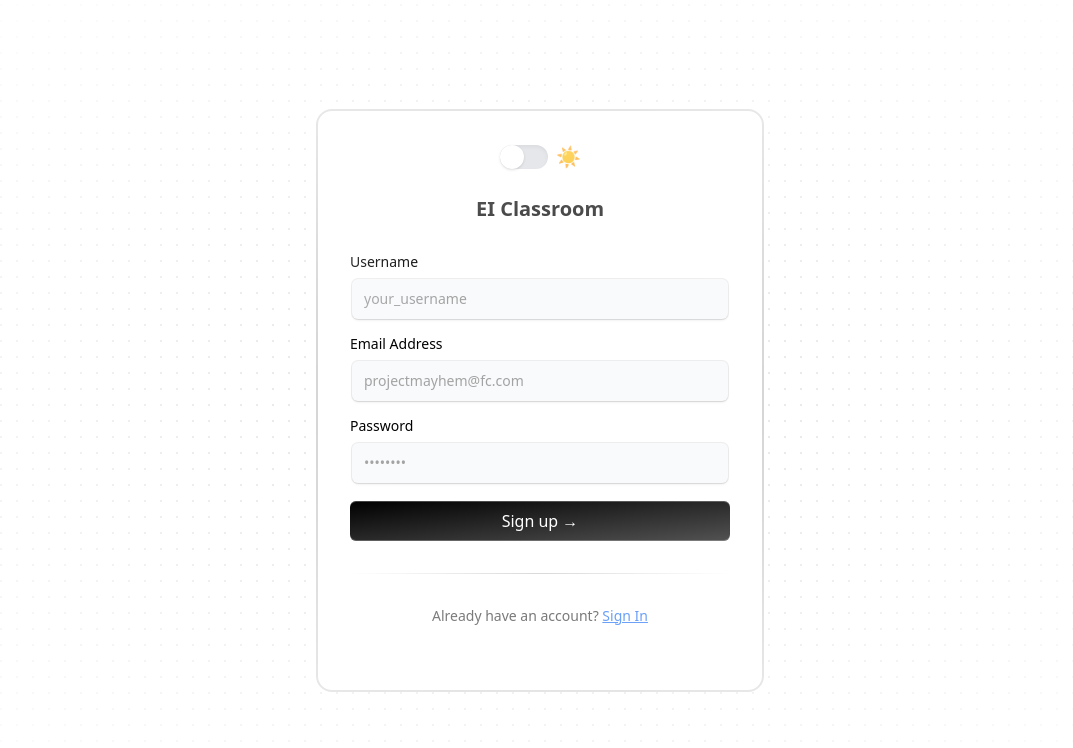
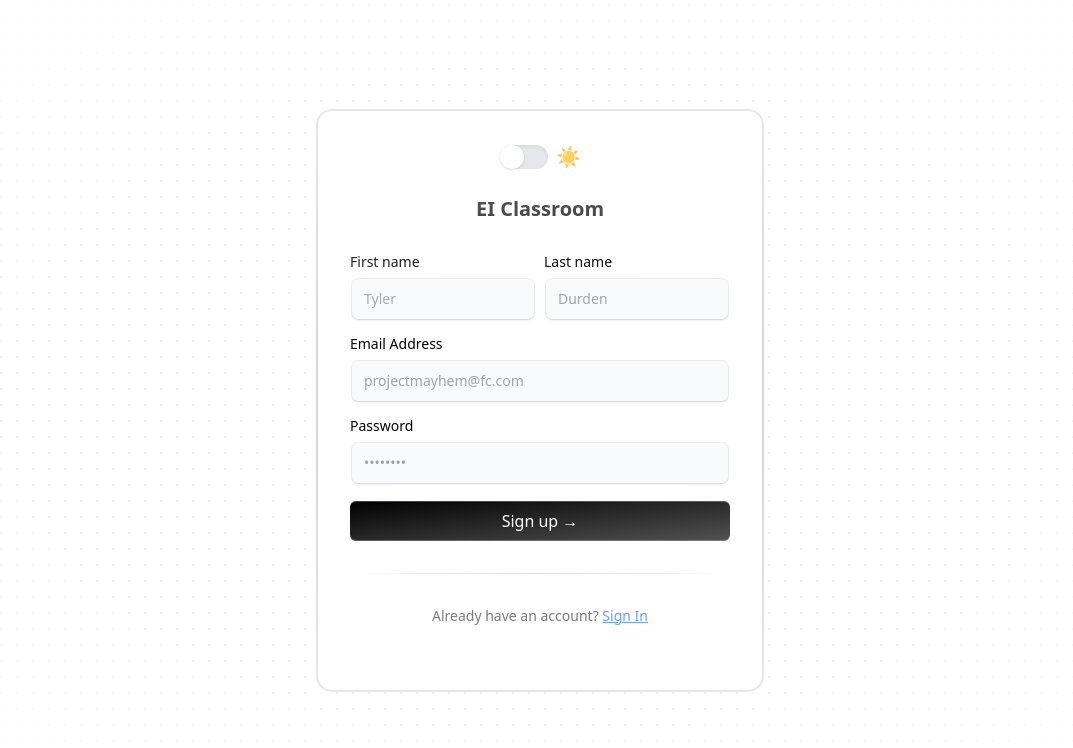
Before and after one commit to suryxnshsingh/EIClassroom-client, a React (Vite) app: page /signup in a window 1280 px wide. Shown: the top 748 px of the page, without its empty margins (100-1173 px from the left). Built offline with nearby package versions, Linux system fonts and the light colour scheme.

Commit message:
form fix

```diff
--- a/src/assets/components/signup.jsx
+++ b/src/assets/components/signup.jsx
@@ -68,10 +68,16 @@ const Signup = () => {
           EI Classroom
         </h2>
         <form className="my-8" onSubmit={handleSubmit}>
-          <LabelInputContainer className="mb-4">
-            <Label htmlFor="username">Username</Label>
-            <Input id="username" placeholder="your_username" type="text" />
+        <div className="flex flex-col md:flex-row space-y-2 md:space-y-0 md:space-x-2 mb-4">
+          <LabelInputContainer>
+            <Label htmlFor="firstname">First name</Label>
+            <Input id="firstname" placeholder="Tyler" type="text" />
           </LabelInputContainer>
+          <LabelInputContainer>
+            <Label htmlFor="lastname">Last name</Label>
+            <Input id="lastname" placeholder="Durden" type="text" />
+          </LabelInputContainer>
+        </div>
         <LabelInputContainer className="mb-4">
           <Label htmlFor="email">Email Address</Label>
           <Input id="email" placeholder="projectmayhem@fc.com" type="email" />
```
Lines whose indentation alone changed are shown as unchanged.
